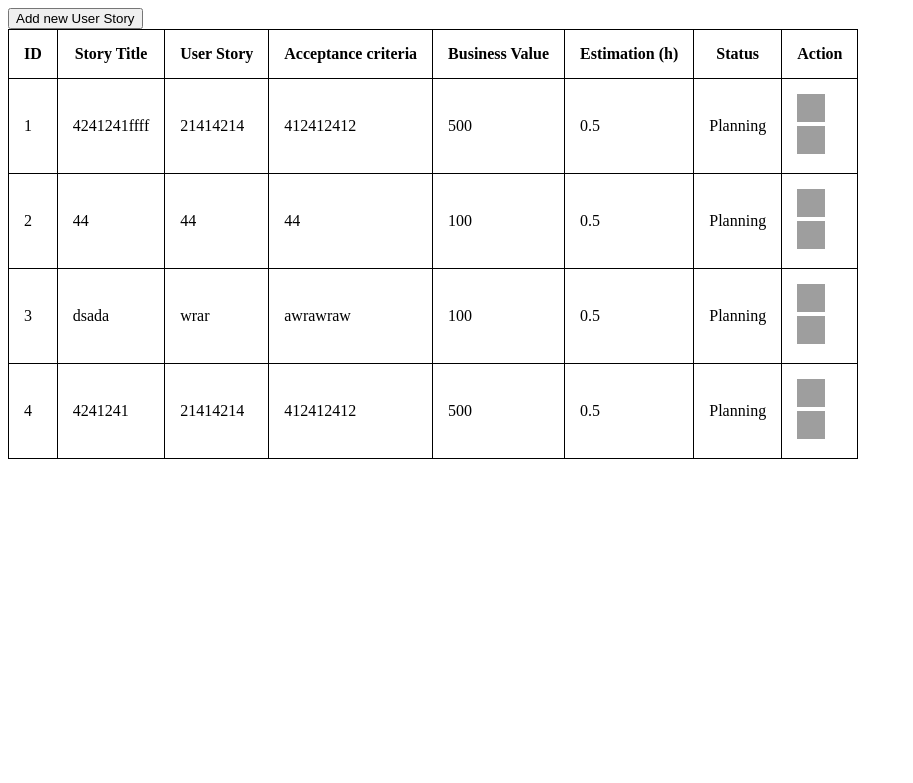
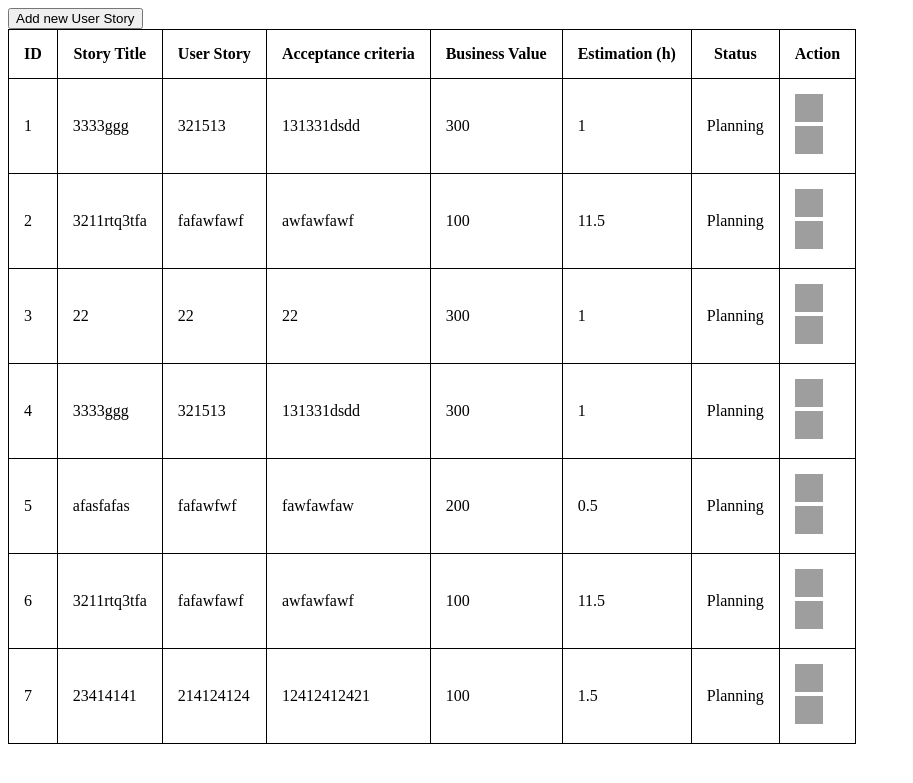
Before and after one commit to MetalBawkses/super-sprinter-3000-MetalBawkses, a Flask app: page / in a window 1280 px wide. Shown: the top 783 px of the page, without its empty margins (0-913 px from the left). Run offline with Flask 2, Linux system fonts and the light colour scheme; grey boxes are pictures that could not be loaded.

Commit message:
just a little more

```diff
--- a/data.csv
+++ b/data.csv
@@ -1,4 +1,7 @@
-1,4241241ffff,21414214,412412412,500,0.5,Planning
-2,44,44,44,100,0.5,Planning
-3,dsada,wrar,awrawraw,100,0.5,Planning
-4,4241241,21414214,412412412,500,0.5,Planning
+1,3333ggg,321513,131331dsdd,300,1,Planning
+2,3211rtq3tfa,fafawfawf,awfawfawf,100,11.5,Planning
+3,22,22,22,300,1,Planning
+4,3333ggg,321513,131331dsdd,300,1,Planning
+5,afasfafas,fafawfwf,fawfawfaw,200,0.5,Planning
+6,3211rtq3tfa,fafawfawf,awfawfawf,100,11.5,Planning
+7,23414141,214124124,12412412421,100,1.5,Planning
--- a/server.py
+++ b/server.py
@@ -21,18 +21,36 @@ def route_edit():
     return render_template('form.html', data=None, button="Create")
 
 
-@app.route('/story/<int:post_id>')
+@app.route('/story/<int:post_id>', methods=['POST'])
 def show_post(post_id):
     csv_data = []
     with open("data.csv", "r") as csv_file:
         table = csv.reader(csv_file)
         for row in table:
             csv_data.append(row)
-    # print(csv_data)
-    print(post_id)
-
     return render_template('form.html', data=row, button="Update", post_id=post_id)
 
+
+@app.route('/delete/<int:post_id>', methods=['POST'])
+def delete(post_id):
+    result = []
+    with open("data.csv", "r") as csv_file:
+        table = csv.reader(csv_file, delimiter=',')
+        for row in table:
+            result.append(row)
+    print(result)
+    with open("data.csv", "w") as filee:
+        for record in result:
+            if int(record[0]) != post_id:
+                if int(record[0]) > post_id:
+                    record[0] = str(int(record[0]) - 1)
+                print(record[0])
+                row = ','.join(record)
+                filee.write(row + "\n")
+    with open("data.csv", mode='r') as data:
+        reader = csv.reader(data, delimiter=',')
+        table = list(reader)
+    return render_template('list.html', data=table)
 
 @app.route('/save-note', methods=['POST'])
 def route_save():
@@ -71,7 +89,7 @@ def route_save():
         with open("data.csv", "a", newline='') as csv_file:
             writer = csv.writer(csv_file, delimiter=',')
             writer.writerow(values)
-    result=[]
+    result = []
     return redirect('/')
 
 
--- a/templates/list.html
+++ b/templates/list.html
@@ -39,10 +39,10 @@
 
                 {% endfor %}
                     <TD>
-                        <form action="/story/{{row.0}}">
+                        <form action="/story/{{row.0}}" method="post">
                             <input type="image" src="https://d30y9cdsu7xlg0.cloudfront.net/png/18911-200.png" title="Edit" style="width:28px;height:28px;"/>
                         </form>
-                        <form action="/story/{{row.0}}">
+                        <form action="/delete/{{row.0}}" method="post">
                             <input type="image" src="http://icons.iconarchive.com/icons/iconshock/vista-general/256/trash-icon.png" title="Delete" style="width:28px;height:28px;"/>
                         </form>
                     </TD>
```
Also changed, not shown: lofasz.py (+26 -6 lines).
